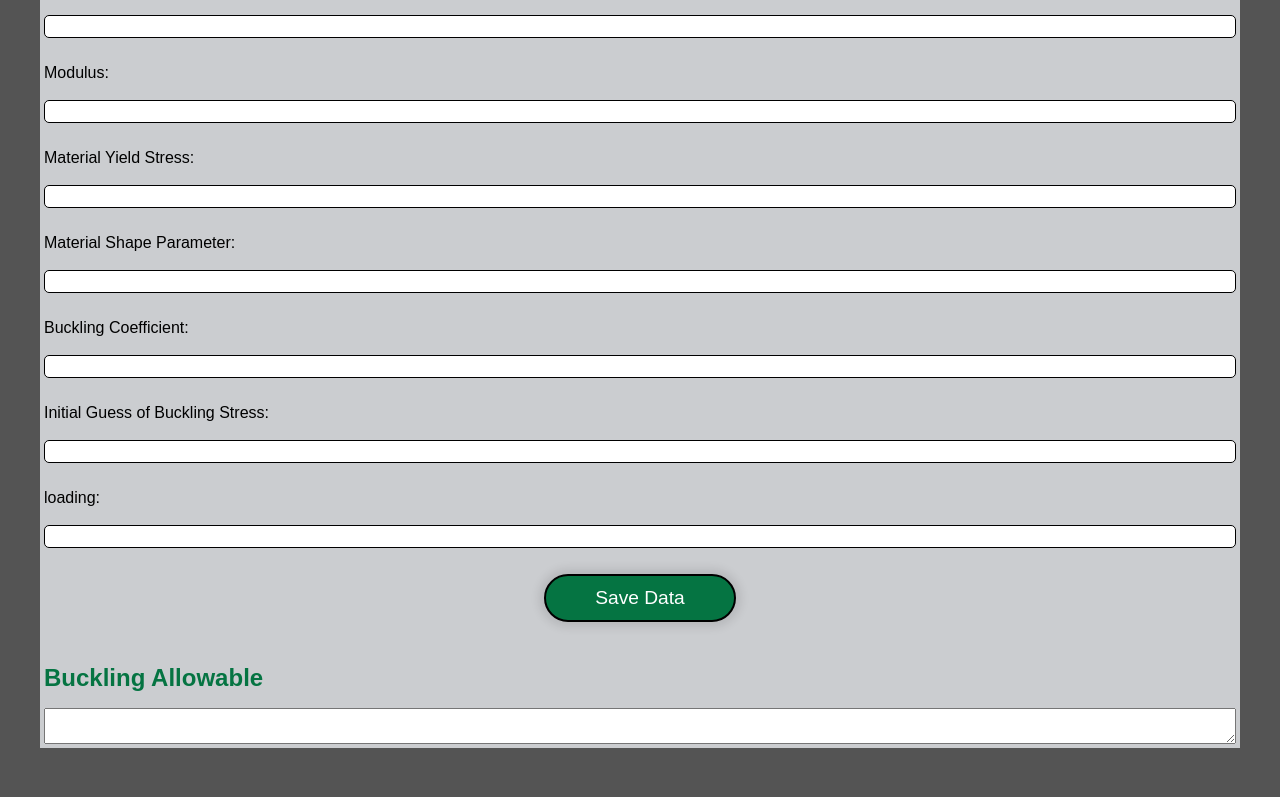
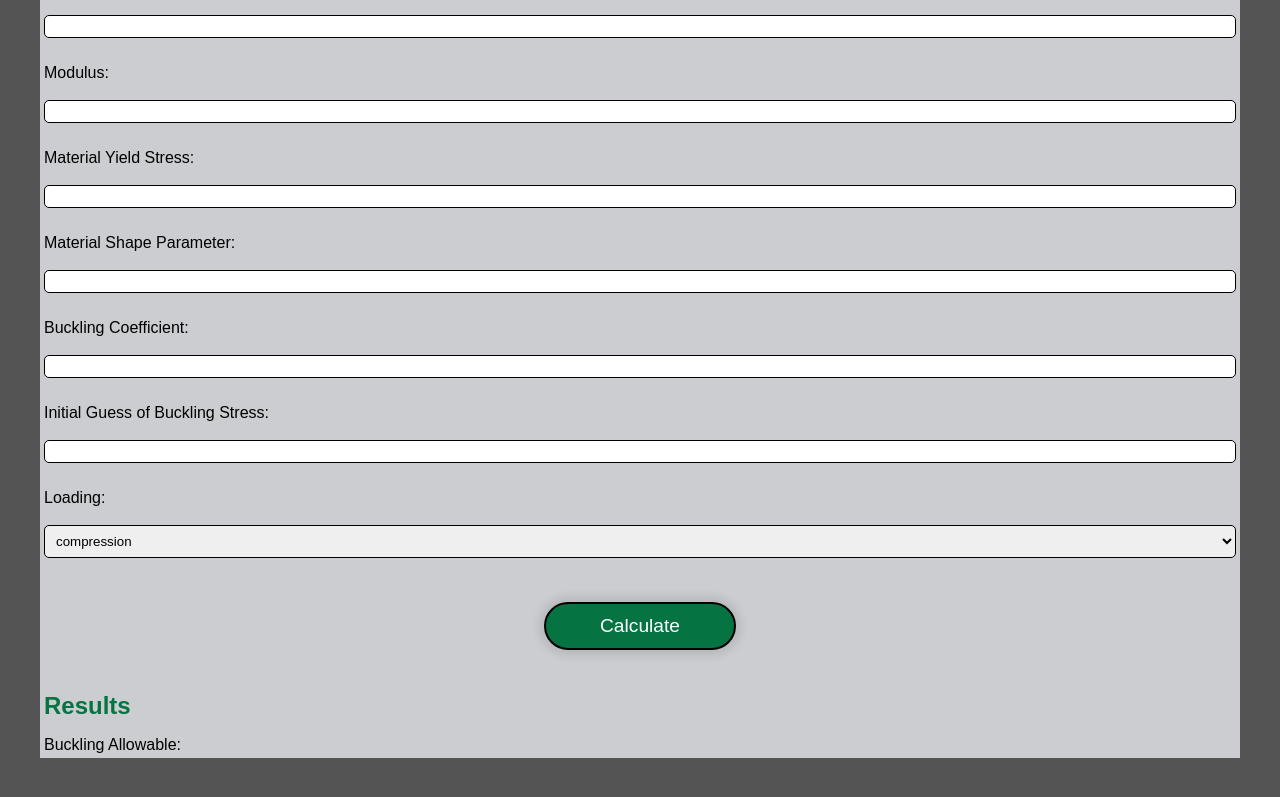
Before and after one commit to tethys06/plate_buckling, a plain HTML site: page Index.html in a window 1280 px wide. Shown: the part 381-1178 px from the top of the page. Drawn offline with Linux system fonts and the light colour scheme.

Commit message:
Added dropdown, cleaned output display

```diff
--- a/Index.html
+++ b/Index.html
@@ -54,17 +54,23 @@
             </div>
 
             <div>
-                <label for = "loading">loading:</label><br>
-                <input type = "text" id = "loading" name = "loading"><br>
+                <label for = "loading">Loading:</label><br>
+                <select id = "loading" name = "loading">
+                    <option value="compression">compression</option>
+                    <option value="shear">shear</option>
+                    <option value="bending">bending</option>
+                </select><br>
             </div>
 
             <div>
-                <input type="submit" value="Save Data"><br>
+                <br>
+                <input type="submit" value="Calculate"><br>
             </div>
 
             <div>
-                <h2>Buckling Allowable</h2>
-                <textarea id="buckling-allow"></textarea>
+                <h2>Results</h2>
+                <label for = "buckling-allow">Buckling Allowable:</label>
+                <output id="buckling-allow"></output>
 
             </div>
 
```
Also changed, not shown: 1 other file.
